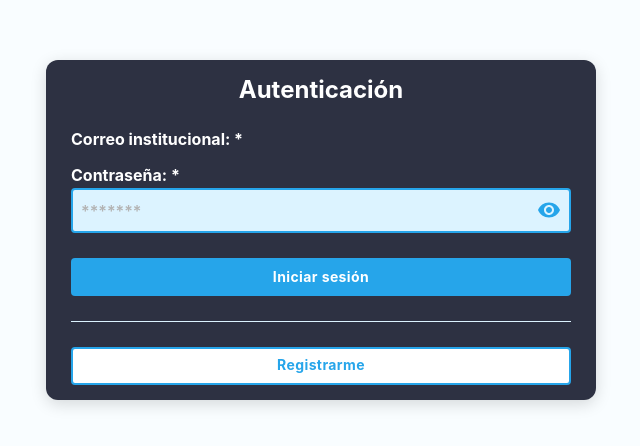
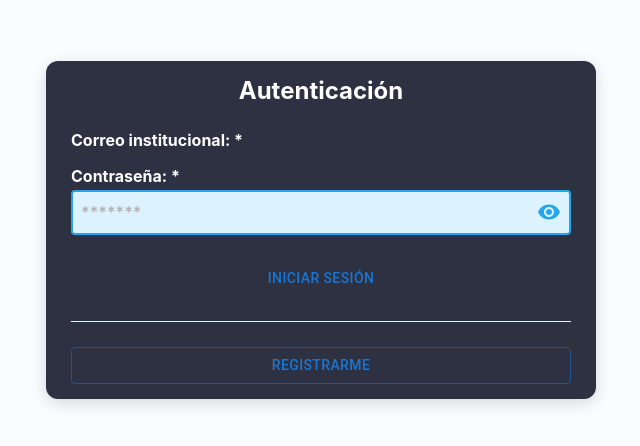
Before and after one commit to PedroScarton/Degree-project-manager, a React (Create React App) app: page /login in a window 1280 px wide. Shown: the part 170-616 px from the top of the page, without its empty margins (319-959 px from the left). Built offline with nearby package versions, Linux system fonts and the light colour scheme.

Commit message:
merged and libraries updated

```diff
--- a/package.json
+++ b/package.json
@@ -5,6 +5,7 @@
   "dependencies": {
     "@emotion/react": "^11.4.1",
     "@emotion/styled": "^11.3.0",
+    "@mui/lab": "^5.0.0-alpha.50",
     "@mui/material": "^5.0.3",
     "@mui/styles": "^5.0.1",
     "@testing-library/jest-dom": "^5.14.1",
--- a/src/Alumnos/Verificar/Components/Formulario.js
+++ b/src/Alumnos/Verificar/Components/Formulario.js
@@ -1,7 +1,7 @@
 import React from 'react';
 
-import Input from '../../../Shared/Components/FormElements/input';
-import Button from '../../../Shared/Components/FormElements/button';
+import Input from '../../../Shared/Components/FormElements/Input';
+import Button from '../../../Shared/Components/FormElements/Button';
 
 import classes from './Formulario.module.css';
 
--- a/src/Alumnos/Verificar/Components/Resultado.js
+++ b/src/Alumnos/Verificar/Components/Resultado.js
@@ -1,6 +1,6 @@
 import React from 'react';
 
-import Button from '../../../Shared/Components/FormElements/button';
+import Button from '../../../Shared/Components/FormElements/Button';
 
 import { ReactComponent as SuccessIcon } from '../../../Assets/icons/exito.svg';
 import { ReactComponent as ErrorIcon } from '../../../Assets/icons/error.svg';
--- a/src/Auth/Pages/Login.js
+++ b/src/Auth/Pages/Login.js
@@ -3,12 +3,8 @@
 import { useHistory } from 'react-router-dom';
 
 import FormContainer from '../Components/FormContainer';
-import Button from '../../Shared/Components/FormElements/button';
-import Input from '../../Shared/Components/FormElements/input';
-
-import Card from '../../Shared/Components/UI/Card';
-import CardHeader from '../../Memorias/Shared/Components/CardComponents/CardHeader';
-import CardFooter from '../../Memorias/Shared/Components/CardComponents/CardFooter';
+import Button from '../../Shared/Components/FormElements/Button';
+import Input from '../../Shared/Components/FormElements/Input';
 
 import classes from './SharedClasses.module.css';
 
@@ -35,7 +31,7 @@
         <Input white label="Correo institucional: *" placeholder="aa.bb@alumnos.ucentral.cl" />
         <Input white label="Contraseña: *" type="password" />
         <div className={classes.buttonMargin}>
-					<Button>Iniciar sesión</Button>
+          <Button contained>Iniciar sesión</Button>
         </div>
       </FormContainer>
     </main>
--- a/src/Auth/Pages/Signup.js
+++ b/src/Auth/Pages/Signup.js
@@ -3,8 +3,8 @@
 import { useHistory } from 'react-router-dom';
 
 import FormContainer from '../Components/FormContainer';
-import Button from '../../Shared/Components/FormElements/button';
-import Input from '../../Shared/Components/FormElements/input';
+import Button from '../../Shared/Components/FormElements/Button';
+import Input from '../../Shared/Components/FormElements/Input';
 
 import classes from './SharedClasses.module.css';
 
--- a/src/Memorias/Aprobadas/Components/AdvancedSearchForm.js
+++ b/src/Memorias/Aprobadas/Components/AdvancedSearchForm.js
@@ -1,6 +1,6 @@
 import React from 'react';
 
-import Input from '../../../Shared/Components/FormElements/input';
+import Input from '../../../Shared/Components/FormElements/Input';
 
 import classes from './AdvancedSearchForm.module.css';
 
--- a/src/Memorias/Aprobadas/Components/SearchForm.js
+++ b/src/Memorias/Aprobadas/Components/SearchForm.js
@@ -1,8 +1,8 @@
 import React, { useState } from 'react';
 
 import Card from '../../../Shared/Components/UI/Card';
-import Input from '../../../Shared/Components/FormElements/input';
-import Button from '../../../Shared/Components/FormElements/button';
+import Input from '../../../Shared/Components/FormElements/Input';
+import Button from '../../../Shared/Components/FormElements/Button';
 import FormModal from '../../../Shared/Components/Layout/FormModal';
 import AdvancedSearchForm from './AdvancedSearchForm';
 
--- a/src/Shared/Components/FormElements/button.js
+++ b/src/Shared/Components/FormElements/button.js
@@ -1,7 +1,7 @@
 import React from 'react';
 
-import { withStyles } from '@material-ui/core/styles';
-import { Button as Btn } from '@material-ui/core';
+import { withStyles } from '@mui/styles';
+import Button from '@mui/material/Button';
 
 const ContainedButton = withStyles((theme) => ({
   root: {
@@ -33,7 +33,7 @@
       backgroundColor: '#B4B4B4',
     },
   },
-}))(Btn);
+}))(Button);
 
 const ContainedButtonOrange = withStyles((theme) => ({
   root: {
@@ -65,7 +65,7 @@
       backgroundColor: '#B4B4B4',
     },
   },
-}))(Btn);
+}))(Button);
 
 const OutlinedButton = withStyles((theme) => ({
   root: {
@@ -101,10 +101,9 @@
       borderColor: '#B4B4B4',
     },
   },
-}))(Btn);
+}))(Button);
 
-const Button = (props) => {
-
+const CustomButton = (props) => {
   if (props.outlined) {
     return (
       <OutlinedButton
@@ -137,7 +136,6 @@
     );
   }
 
-
   return (
     <ContainedButton
       fullWidth
@@ -151,7 +149,6 @@
       {props.children}
     </ContainedButton>
   );
-}
+};
 
-
-export default Button;
+export default CustomButton;
```
Also changed, not shown: src/Memorias/Shared/Components/CardComponents/CardFooter.js (+3 -7 lines), src/Shared/Components/FormElements/input.js (+8 -22 lines), 1 other file (tests, documents, lock files or other folders). Lines whose indentation alone changed are shown as unchanged.
